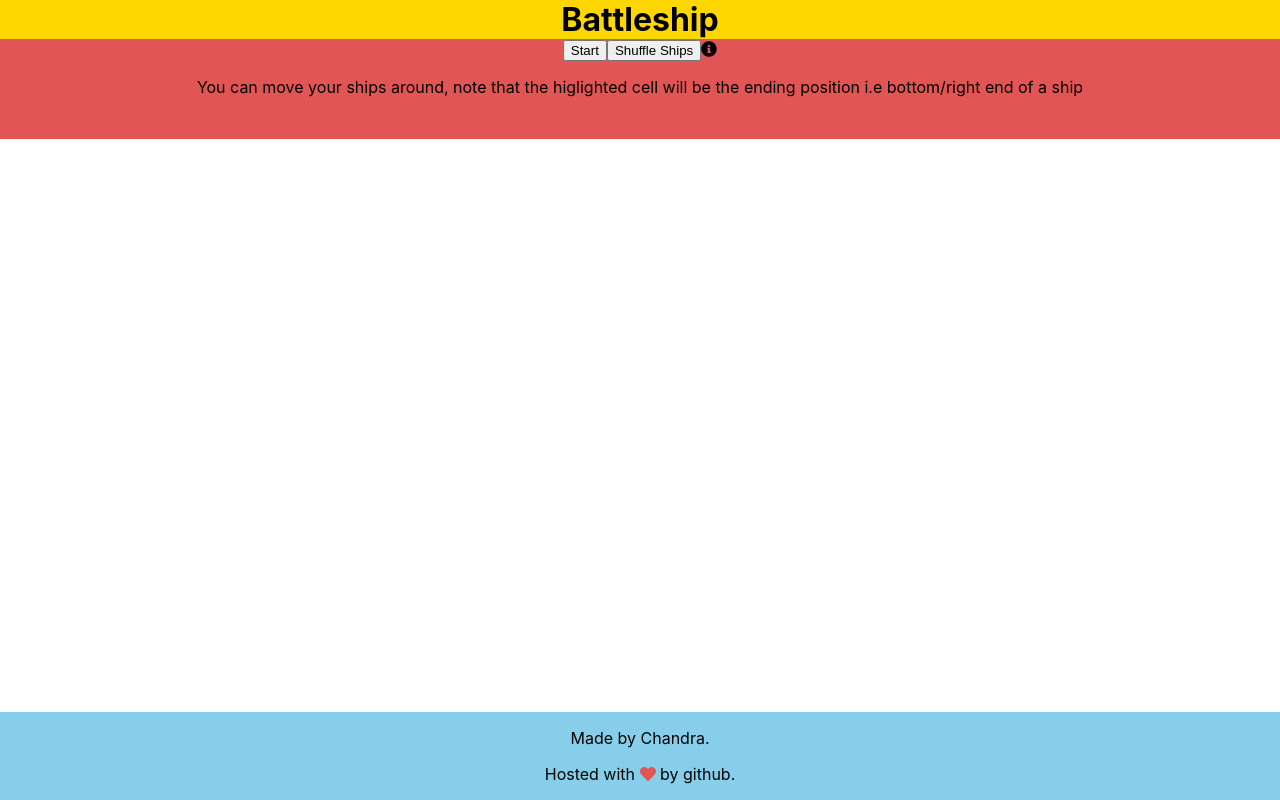
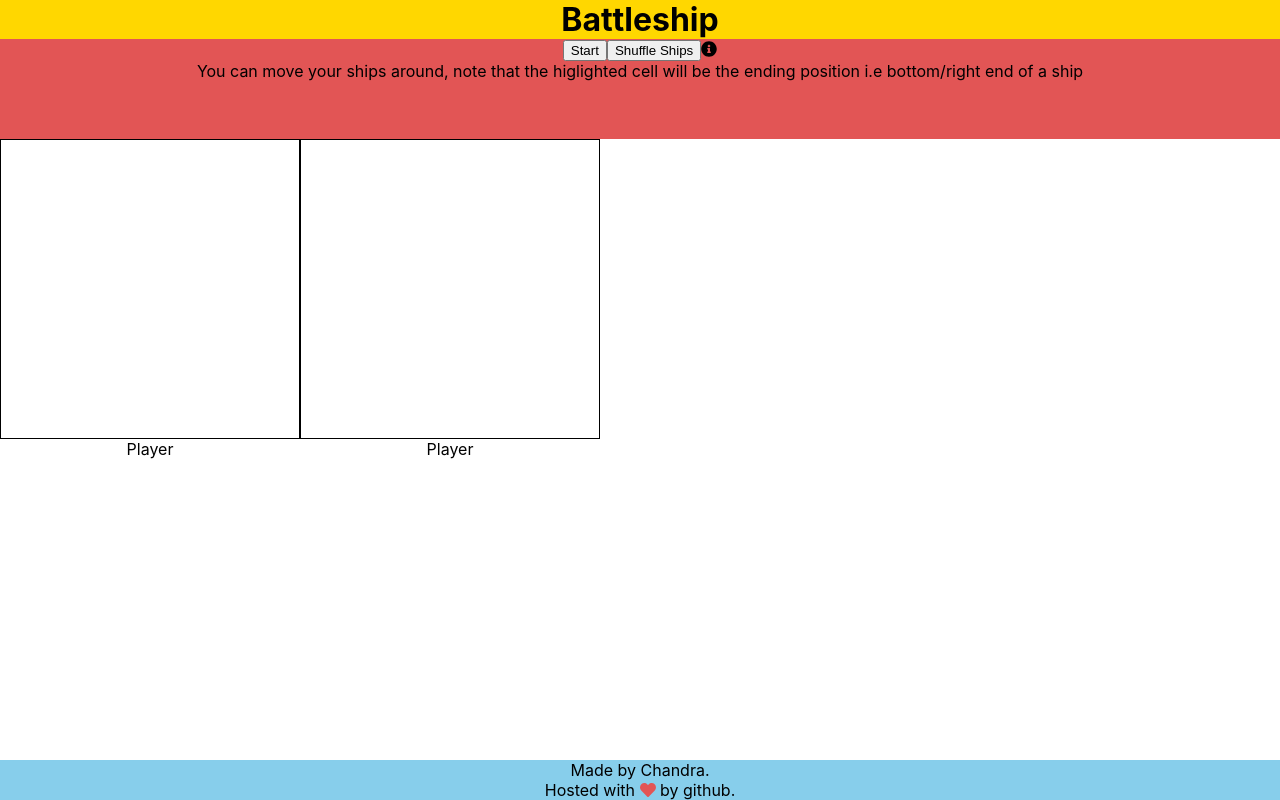
Before and after one commit to CodeSurfer3022/battleship, a React (Create React App) app in the folder battleship/: page / in a window 1280 px wide. Built offline with nearby package versions, Linux system fonts and the light colour scheme.

Commit message:
Add play area with game boards in them

```diff
--- /dev/null
+++ b/battleship/src/Components/GameBoard.css
@@ -0,0 +1,7 @@
+.board {
+    height: 300px;
+    width: 300px;
+    border: 1px solid black;
+    display: grid;
+    grid-template: repeat(10, 1fr) / repeat(10, 1fr);
+}
--- /dev/null
+++ b/battleship/src/Components/GameBoard.js
@@ -0,0 +1,15 @@
+import React from "react";
+import "./GameBoard.css";
+
+function GameBoard() {
+  return(
+    <div className="game-board">
+      <div className="board">
+
+      </div>
+      <p>Player</p>
+    </div>
+  )
+}
+
+export default GameBoard;
--- /dev/null
+++ b/battleship/src/Components/GameBoardContainer.css
@@ -0,0 +1,3 @@
+.gameboard-container {
+    display: flex;
+}
--- /dev/null
+++ b/battleship/src/Components/GameBoardContainer.js
@@ -0,0 +1,16 @@
+import React from "react";
+import "./GameBoardContainer.css";
+
+import GameBoard from "./GameBoard";
+import ShipsStatus from "./ShipsStatus";
+
+function GameBoardContainer() {
+  return(
+    <div className="gameboard-container">
+      <GameBoard />
+      <ShipsStatus />
+    </div>
+  )
+}
+
+export default GameBoardContainer;
--- /dev/null
+++ b/battleship/src/Components/PlayArea.css
@@ -0,0 +1,3 @@
+.play-area {
+    display: flex;
+}
--- a/battleship/src/Components/PlayArea.js
+++ b/battleship/src/Components/PlayArea.js
@@ -1,9 +1,13 @@
 import React from "react";
+import GameBoardContainer from "./GameBoardContainer";
+
+import "./PlayArea.css";
 
 function PlayArea() {
   return(
-    <div>
-
+    <div className="play-area">
+      <GameBoardContainer />
+      <GameBoardContainer />
     </div>
   )
 }
--- /dev/null
+++ b/battleship/src/Components/ShipsStatus.js
@@ -0,0 +1,12 @@
+import React from "react";
+import "./ShipsStatus.css";
+
+function ShipsStatus() {
+  return(
+    <div>
+
+    </div>
+  )
+}
+
+export default ShipsStatus;
--- a/battleship/src/index.css
+++ b/battleship/src/index.css
@@ -16,6 +16,6 @@ code {
   box-sizing: border-box;
 }
 
-h1,h2, h3 {
+h1,h2, h3, p {
   margin: 0;
 }
```
Also changed, not shown: battleship/src/Components/ShipsStatus.css (added).
